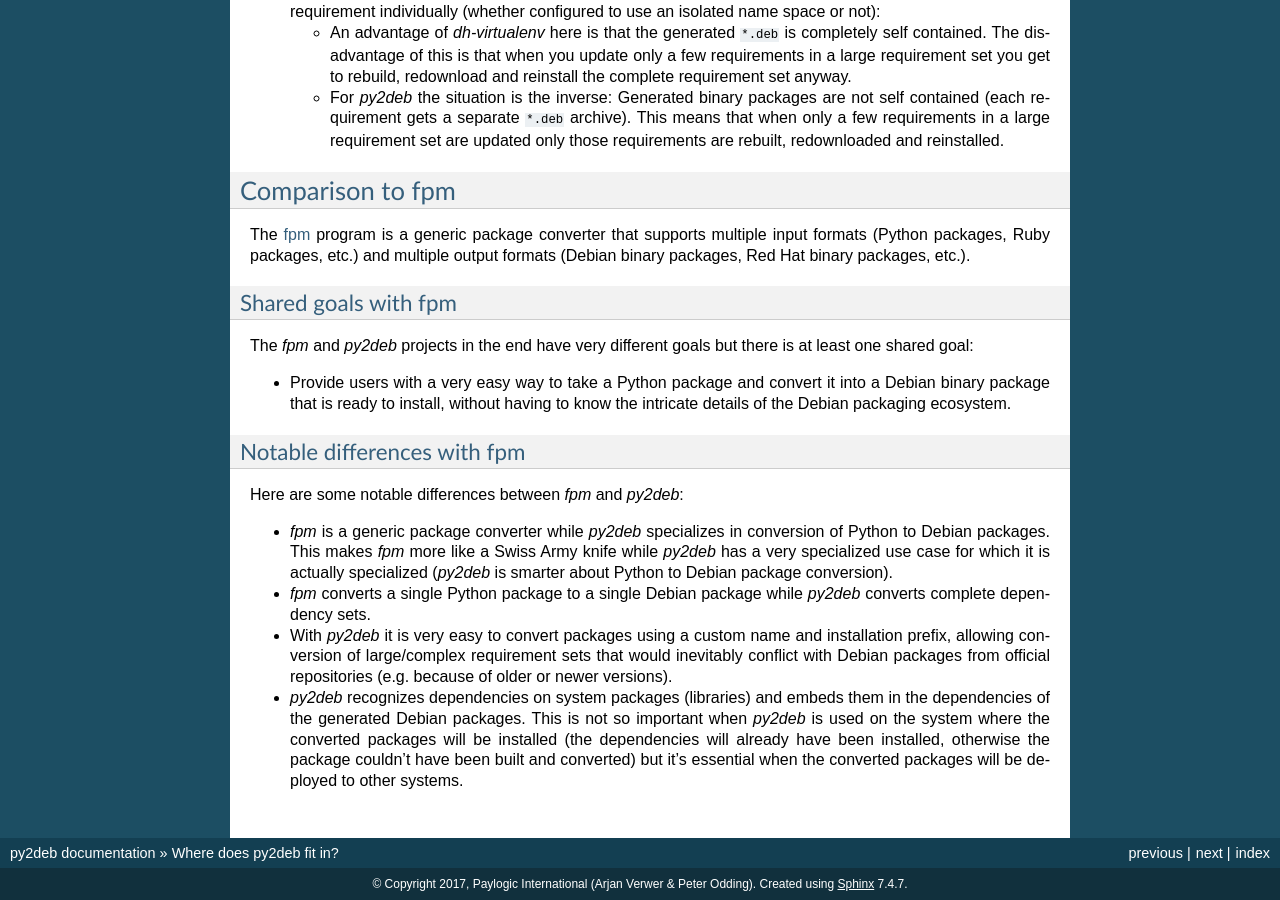
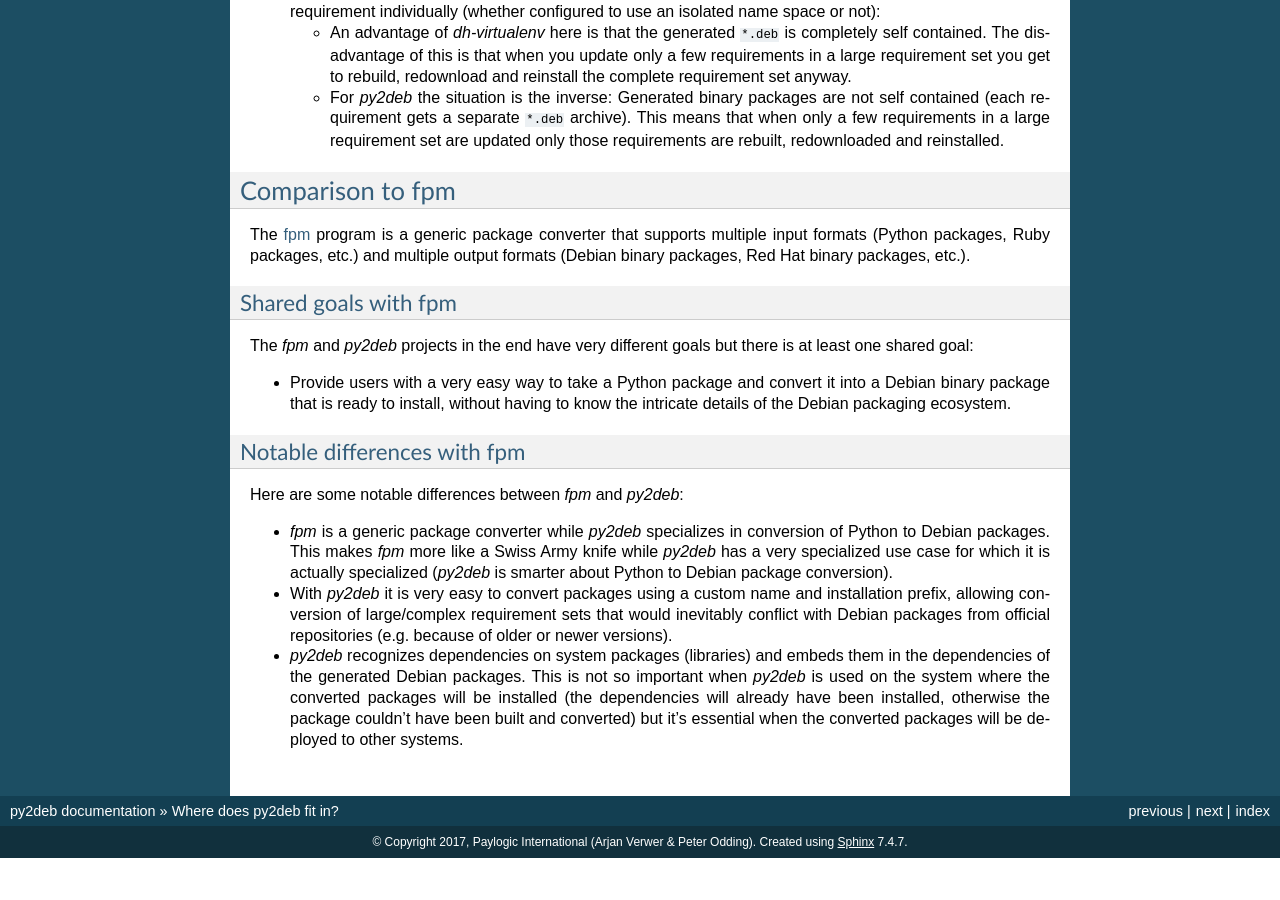
Before and after one commit to paylogic/py2deb, a Sphinx documentation site: the page built from docs/comparisons.rst, in a window 1280 px wide and 900 px high, scrolled down 2662 px. Built offline with Sphinx 7.4.7, drawn with Linux system fonts in a browser that asks for light colours; the version number could not be read and is left out; after the commit the page ends 3520 px from its top, so only the background shows below that.

Commit message:
Update comparisons.rst
Removed invalid statement as you can simply use the 'virtualenv' parameters to make it work, something like this:

fpm --no-virtualenv-fix-name \
--name "$PACKAGENAME" -v "$VERSION" -p NAME_VERSION_ARCH.deb \
--virtualenv-install-location /opt/pkgs/"$PACKAGENAME"/virtualenv \
--deb-systemd scripts/"$PACKAGENAME".service \
-s virtualenv -t deb requirements.txt

```diff
--- a/docs/comparisons.rst
+++ b/docs/comparisons.rst
@@ -205,9 +205,6 @@
   while `py2deb` has a very specialized use case for which it is actually
   specialized (`py2deb` is smarter about Python to Debian package conversion).
 
-- `fpm` converts a single Python package to a single Debian package while
-  `py2deb` converts complete dependency sets.
-
 - With `py2deb` it is very easy to convert packages using a custom name and
   installation prefix, allowing conversion of large/complex requirement sets
   that would inevitably conflict with Debian packages from official
```
